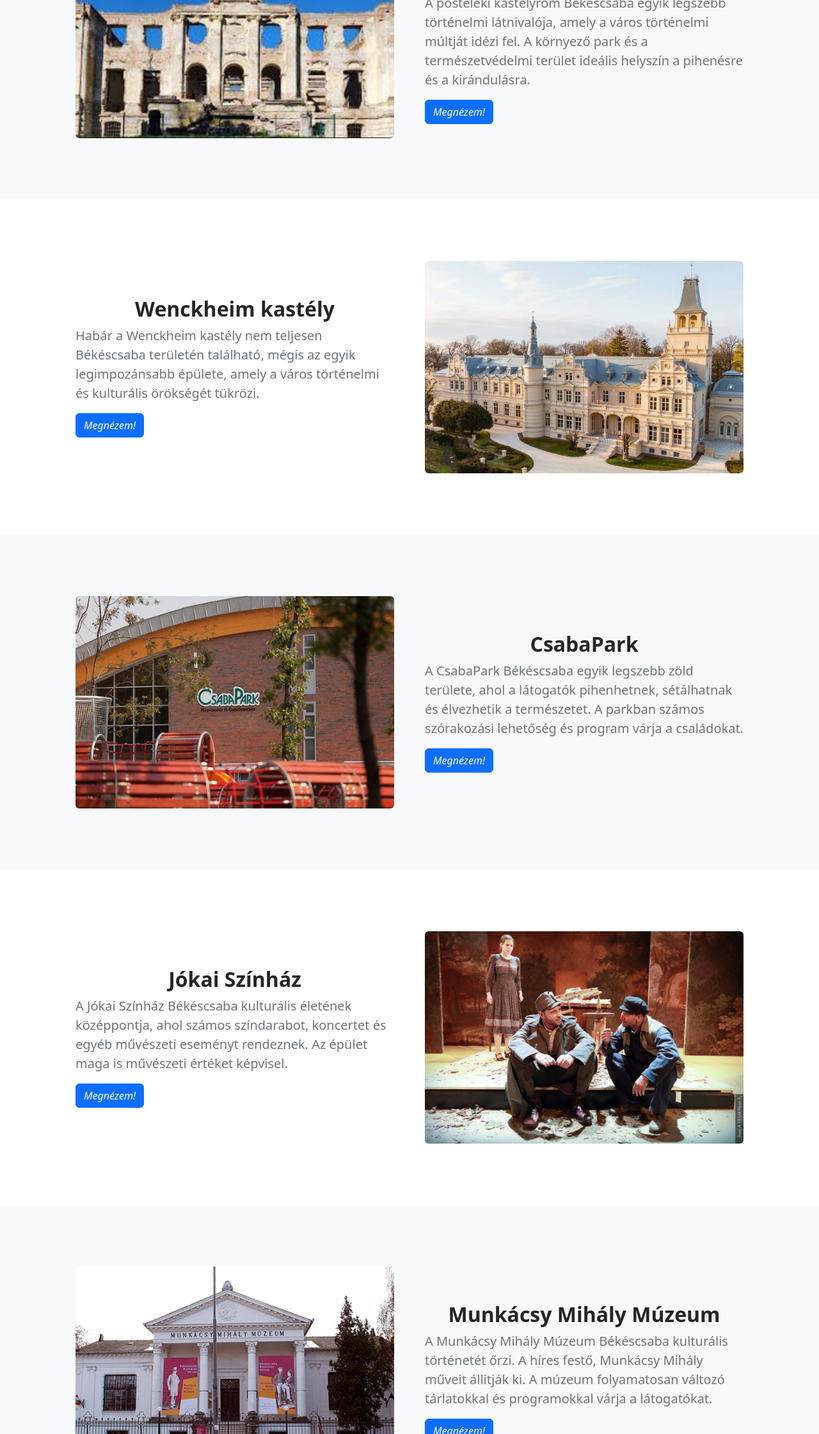
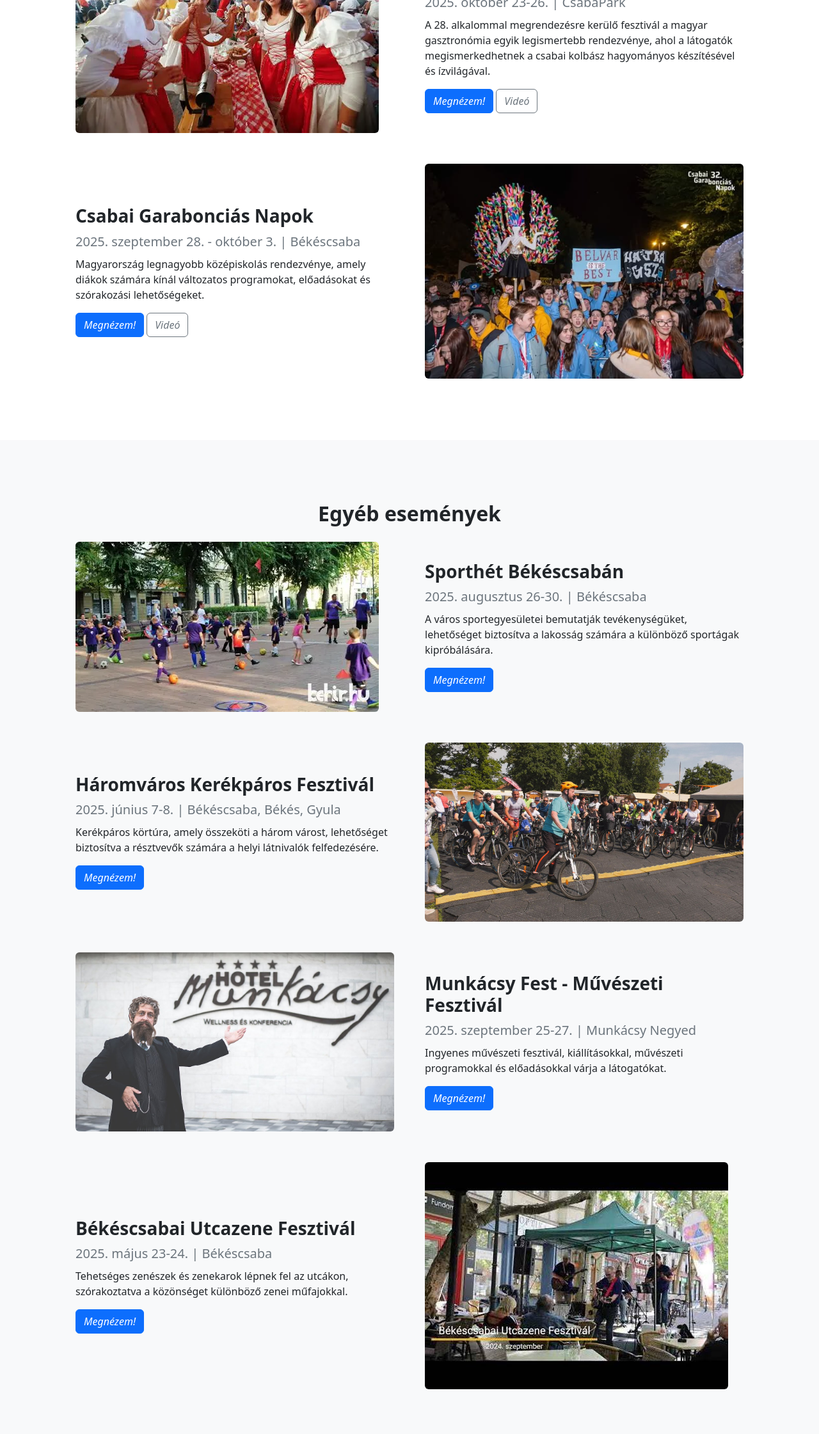
Before and after one commit to tibcsi2305/ikt, a plain HTML site: page esemenyek.html in a window 1280 px wide. Shown: the part 558-2800 px from the top of the page at 64% size. Drawn offline with nearby package versions, Linux system fonts and the light colour scheme.

Commit message:
Kesz va he

```diff
--- a/esemenyek.html
+++ b/esemenyek.html
@@ -5,7 +5,7 @@
     <meta name="viewport" content="width=device-width, initial-scale=1, shrink-to-fit=no" />
     <meta name="description" content="" />
     <meta name="author" content="" />
-        <title>Városi események</title>
+    <title>Események</title>
     <link rel="icon" type="image/x-icon" href="./src/kepek/csaba_logo.ico"/>
     <link href="https://cdn.jsdelivr.net/npm/bootstrap-icons@1.5.0/font/bootstrap-icons.css" rel="stylesheet" />
     <link href="css/styles.css" rel="stylesheet" />
@@ -21,111 +21,116 @@
                         <li class="nav-item"><a class="nav-link" href="index.html">Kezdőlap</a></li>
                         <li class="nav-item"><a class="nav-link" href="latnivalo.html">Látnivalók</a></li>
                         <li class="nav-item"><a class="nav-link" href="szallas.html">Szállás</a></li>
-                            <li class="nav-item"><a class="nav-link" href="esemenyek.html">Városi események</a></li>
-
+                        <li class="nav-item"><a class="nav-link active" href="esemenyek.html">Városi események</a></li>
                     </ul>
                 </div>
             </div>
         </nav>
-            <header class="py-5">
+
+        <header class="py-5 bg-light">
             <div class="container px-5">
                 <div class="row justify-content-center">
                     <div class="col-lg-8 col-xxl-6">
                         <div class="text-center my-5">
-                                <h1 class="fw-bolder mb-3">Békéscsaba városi eseményei</h1>
-                                <p class="lead fw-normal text-muted mb-4">Fedezd fel Békéscsaba legjobb városi eseményeit! Legyen szó kulturális programokról, fesztiválokról vagy helyi rendezvényekről, városunkban mindig történik valami izgalmas.</p>
+                            <h1 class="fw-bolder mb-3">Békéscsabai események 2025</h1>
+                            <p class="lead fw-normal text-muted mb-4">Fedezd fel Békéscsaba legizgalmasabb rendezvényeit, fesztiváljait és kulturális programjait!</p>
                         </div>
                     </div>
                 </div>
             </div>
         </header>
-            <section class="py-5 bg-light" id="scroll-target">
+
+        <section class="py-5">
             <div class="container px-5 my-5">
-                    <div class="row gx-5 align-items-center">
+                <h2 class="fw-bolder text-center mb-4">Főbb események</h2>
+
+                <!-- Csabai Kolbászfesztivál -->
+                <div class="row gx-5 align-items-center mb-5">
                     <div class="col-lg-6">
-                            <img class="img-fluid rounded mb-5 mb-lg-0" src="./src/kepek/postelek.jpg" />
+                        <img class="img-fluid rounded mb-3 mb-lg-0" src="./src/kepek/kolbasz.jpg" alt="Csabai Kolbászfesztivál"/>
                     </div>
                     <div class="col-lg-6">
-                            <h2 class="fw-bolder text-center">A pósteleki kastélyrom és környezete</h2>
-                            <p class="lead fw-normal text-muted mb-0">A pósteleki kastélyrom Békéscsaba egyik legszebb történelmi látnivalója, amely a város történelmi múltját idézi fel. A környező park és a természetvédelmi terület ideális helyszín a pihenésre és a kirándulásra.</p>
-                            <a class="btn btn-primary mt-3" href="https://www.wenckheim.hu/postelek.htm"><em>Megnézem!</em></a>
+                        <h3 class="fw-bolder">Csabai Kolbászfesztivál</h3>
+                        <p class="lead fw-normal text-muted mb-2">2025. október 23-26. | CsabaPark</p>
+                        <p class="mb-2">A 28. alkalommal megrendezésre kerülő fesztivál a magyar gasztronómia egyik legismertebb rendezvénye, ahol a látogatók megismerkedhetnek a csabai kolbász hagyományos készítésével és ízvilágával.</p>
+                        <a class="btn btn-primary mt-2" href="https://www.csabaikolbaszfesztival.hu"><em>Megnézem!</em></a>
+                        <a class="btn btn-outline-secondary mt-2" href="https://youtu.be/l6AlF7ZbTWQ?si=vQelKVvLsuEcj7eB" target="_blank"><em>Videó</em></a>
+                    </div>
+                </div>
+
+                <div class="row gx-5 align-items-center mb-5">
+                    <div class="col-lg-6 order-first order-lg-last">
+                        <img class="img-fluid rounded mb-3 mb-lg-0" src="./src/kepek/gara.png" alt="Garabonciás Napok"/>
+                    </div>
+                    <div class="col-lg-6">
+                        <h3 class="fw-bolder">Csabai Garabonciás Napok</h3>
+                        <p class="lead fw-normal text-muted mb-2">2025. szeptember 28. - október 3. | Békéscsaba</p>
+                        <p class="mb-2">Magyarország legnagyobb középiskolás rendezvénye, amely diákok számára kínál változatos programokat, előadásokat és szórakozási lehetőségeket.</p>
+                        <a class="btn btn-primary mt-2" href="https://garabonciasnapok.hu"><em>Megnézem!</em></a>
+                        <a class="btn btn-outline-secondary mt-2" href="https://youtu.be/aFQyc31Q7ug?si=sKO_gFozKqC3h7i4" target="_blank"><em>Videó</em></a>
                     </div>
                 </div>
             </div>
         </section>
-            <section class="py-5">
+
+        <section class="py-5 bg-light">
             <div class="container px-5 my-5">
+                <h2 class="fw-bolder text-center mb-4">Egyéb események</h2>
+
+
+                <div class="row gx-5 align-items-center mb-5">
+                    <div class="col-lg-6">
+                        <img class="img-fluid rounded mb-3 mb-lg-0" src="./src/kepek/sporthet.jpg" alt="Sporthét Békéscsaba"/>
+                    </div>
+                    <div class="col-lg-6">
+                        <h3 class="fw-bolder">Sporthét Békéscsabán</h3>
+                        <p class="lead fw-normal text-muted mb-2">2025. augusztus 26-30. | Békéscsaba</p>
+                        <p class="mb-2">A város sportegyesületei bemutatják tevékenységüket, lehetőséget biztosítva a lakosság számára a különböző sportágak kipróbálására.</p>
+                        <a class="btn btn-primary mt-2" href="https://behir.hu/sporthet-bekescsaban"><em>Megnézem!</em></a>
+                    </div>
+                </div>
+
+
+                <div class="row gx-5 align-items-center mb-5">
+                    <div class="col-lg-6 order-first order-lg-last">
+                        <img class="img-fluid rounded mb-3 mb-lg-0" src="./src/kepek/haromvaros.jpg" alt="Háromváros Kerékpáros Fesztivál"/>
+                    </div>
+                    <div class="col-lg-6">
+                        <h3 class="fw-bolder">Háromváros Kerékpáros Fesztivál</h3>
+                        <p class="lead fw-normal text-muted mb-2">2025. június 7-8. | Békéscsaba, Békés, Gyula</p>
+                        <p class="mb-2">Kerékpáros körtúra, amely összeköti a három várost, lehetőséget biztosítva a résztvevők számára a helyi látnivalók felfedezésére.</p>
+                        <a class="btn btn-primary mt-2" href="https://visitbekescsaba.com/hu/p/haromvaros-kerekparos-fesztival-2025"><em>Megnézem!</em></a>
+                    </div>
+                </div>
+
+                <div class="row gx-5 align-items-center mb-5">
+                    <div class="col-lg-6">
+                        <img class="img-fluid rounded mb-3 mb-lg-0" src="./src/kepek/munkacsy.jpg" alt="Munkácsy Fest"/>
+                    </div>
+                    <div class="col-lg-6">
+                        <h3 class="fw-bolder">Munkácsy Fest - Művészeti Fesztivál</h3>
+                        <p class="lead fw-normal text-muted mb-2">2025. szeptember 25-27. | Munkácsy Negyed</p>
+                        <p class="mb-2">Ingyenes művészeti fesztivál, kiállításokkal, művészeti programokkal és előadásokkal várja a látogatókat.</p>
+                        <a class="btn btn-primary mt-2" href="https://csabagyongye.com/programok/munkacsy-fest-muveszeti-fesztival"><em>Megnézem!</em></a>
+                    </div>
+                </div>
+
                 <div class="row gx-5 align-items-center">
                     <div class="col-lg-6 order-first order-lg-last">
-                            <img class="img-fluid rounded mb-5 mb-lg-0" src="./src/kepek/szabadkigyos.jpeg" />
+                        <img class="img-fluid rounded mb-3 mb-lg-0" src="./src/kepek/utcazene.jpg" alt="Békéscsabai Utcazene Fesztivál"/>
                     </div>
                     <div class="col-lg-6">
-                            <h2 class="fw-bolder text-center">Wenckheim kastély</h2>
-                            <p class="lead fw-normal text-muted mb-0">Habár a Wenckheim kastély nem teljesen Békéscsaba területén található, mégis az egyik legimpozánsabb épülete, amely a város történelmi és kulturális örökségét tükrözi.</p>
-                            <a class="btn btn-primary mt-3" href="https://szabadkigyosikastely.hu/"><em>Megnézem!</em></a>
-                        </div>
-                    </div>
-                </div>
-            </section>
-            <section class="py-5 bg-light" id="scroll-target">
-                <div class="container px-5 my-5">
-                    <div class="row gx-5 align-items-center">
-                        <div class="col-lg-6">
-                            <img class="img-fluid rounded mb-5 mb-lg-0" src="./src/kepek/csabapark.jpg" />
-                        </div>
-                        <div class="col-lg-6">
-                            <h2 class="fw-bolder text-center">CsabaPark</h2>
-                            <p class="lead fw-normal text-muted mb-0">A CsabaPark Békéscsaba egyik legszebb zöld területe, ahol a látogatók pihenhetnek, sétálhatnak és élvezhetik a természetet. A parkban számos szórakozási lehetőség és program várja a családokat.</p>
-                            <a class="btn btn-primary mt-3" href="https://csabapark.com/"><em>Megnézem!</em></a>
-                        </div>
-                    </div>
-                </div>
-            </section>
-            <section class="py-5">
-                <div class="container px-5 my-5">
-                    <div class="row gx-5 align-items-center">
-                        <div class="col-lg-6 order-first order-lg-last">
-                            <img class="img-fluid rounded mb-5 mb-lg-0" src="./src/kepek/jokaiszinhaz.jpg" />
-                        </div>
-                        <div class="col-lg-6">
-                            <h2 class="fw-bolder text-center">Jókai Színház</h2>
-                            <p class="lead fw-normal text-muted mb-0">A Jókai Színház Békéscsaba kulturális életének középpontja, ahol számos színdarabot, koncertet és egyéb művészeti eseményt rendeznek. Az épület maga is művészeti értéket képvisel.</p>
-                            <a class="btn btn-primary mt-3" href="https://jokaiszinhaz.hu/"><em>Megnézem!</em></a>
-                        </div>
-                    </div>
-                </div>
-            </section>
-            <section class="py-5 bg-light" id="scroll-target">
-                <div class="container px-5 my-5">
-                    <div class="row gx-5 align-items-center">
-                        <div class="col-lg-6">
-                            <img class="img-fluid rounded mb-5 mb-lg-0" src="./src/kepek/muzeum.jpg" />
-                        </div>
-                        <div class="col-lg-6">
-                            <h2 class="fw-bolder text-center">Munkácsy Mihály Múzeum</h2>
-                            <p class="lead fw-normal text-muted mb-0">A Munkácsy Mihály Múzeum Békéscsaba kulturális történetét őrzi. A híres festő, Munkácsy Mihály műveit állítják ki. A múzeum folyamatosan változó tárlatokkal és programokkal várja a látogatókat.</p>
-                            <a class="btn btn-primary mt-3" href="https://munkacsy.hu/"><em>Megnézem!</em></a>
-                        </div>
-                    </div>
-                </div>
-            </section>
-            <section class="py-5">
-                <div class="container px-5 my-5">
-                    <div class="row gx-5 align-items-center">
-                        <div class="col-lg-6 order-first order-lg-last">
-                            <img class="img-fluid rounded mb-5 mb-lg-0" src="./src/kepek/csabagyongye.jpg" />
-                        </div>
-                        <div class="col-lg-6">
-                            <h2 class="fw-bolder text-center">Csaba Gyöngye</h2>
-                            <p class="lead fw-normal text-muted mb-0">A Csaba Gyöngye Békéscsaba kulturális életének fontos része, ahol a helyi művészek és alkotók munkáit mutatják be. A galéria folyamatosan változó tárlatokkal és programokkal várja a látogatókat.</p>
-                            <a class="btn btn-primary mt-3" href="#"><em>Megnézem!</em></a>
+                        <h3 class="fw-bolder">Békéscsabai Utcazene Fesztivál</h3>
+                        <p class="lead fw-normal text-muted mb-2">2025. május 23-24. | Békéscsaba</p>
+                        <p class="mb-2">Tehetséges zenészek és zenekarok lépnek fel az utcákon, szórakoztatva a közönséget különböző zenei műfajokkal.</p>
+                        <a class="btn btn-primary mt-2" href="https://programturizmus.hu/ajanlat-bekescsabai-utcazene-fesztival.html"><em>Megnézem!</em></a>
                     </div>
                 </div>
             </div>
         </section>
     </main>
+
     <script src="https://cdn.jsdelivr.net/npm/bootstrap@5.2.3/dist/js/bootstrap.bundle.min.js"></script>
-        <!-- Core theme JS-->
     <script src="js/scripts.js"></script>
 </body>
 </html>
```
Also changed, not shown: szallas.html (+49 -99 lines), src/kepek/gara.png (added), src/kepek/haromvaros.jpg (added), src/kepek/kolbasz.jpg (added), src/kepek/maci.jpg (added), src/kepek/munkacsy-hotel.jpg (added), src/kepek/penza.jpg (added), src/kepek/sporthet.jpg (added), src/kepek/utcazene.jpg (added). Lines whose indentation alone changed are shown as unchanged.
